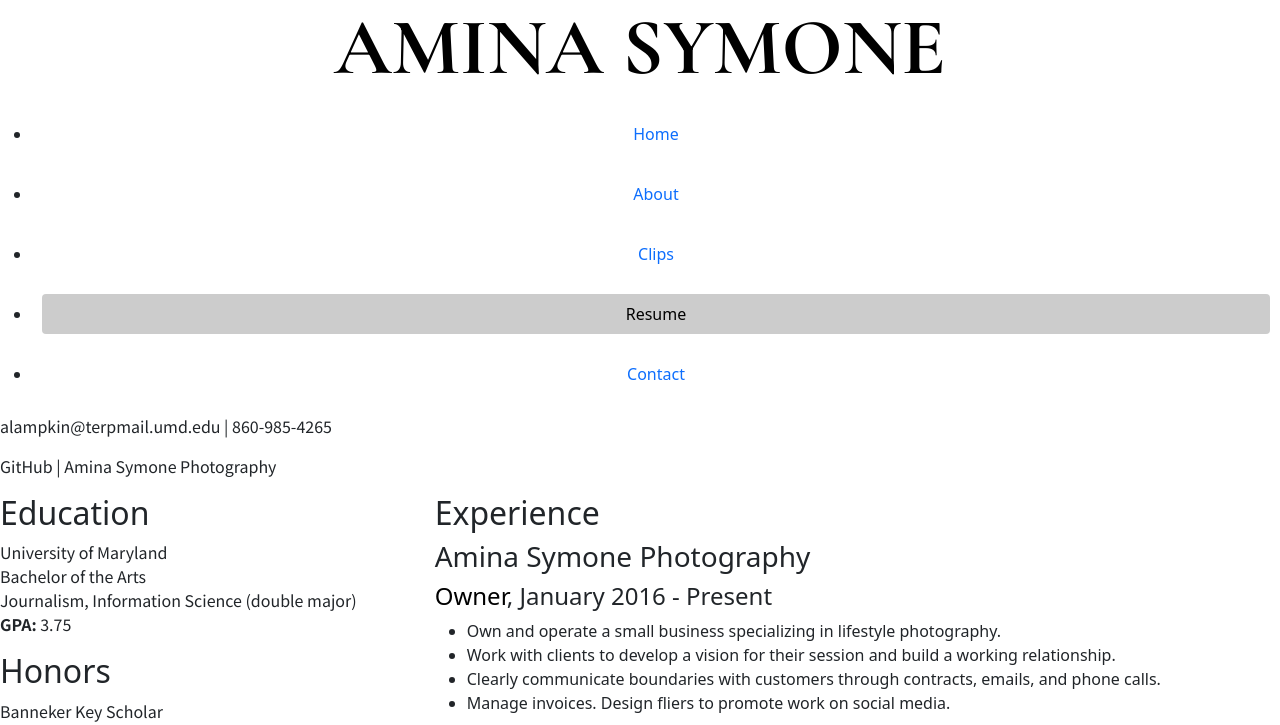
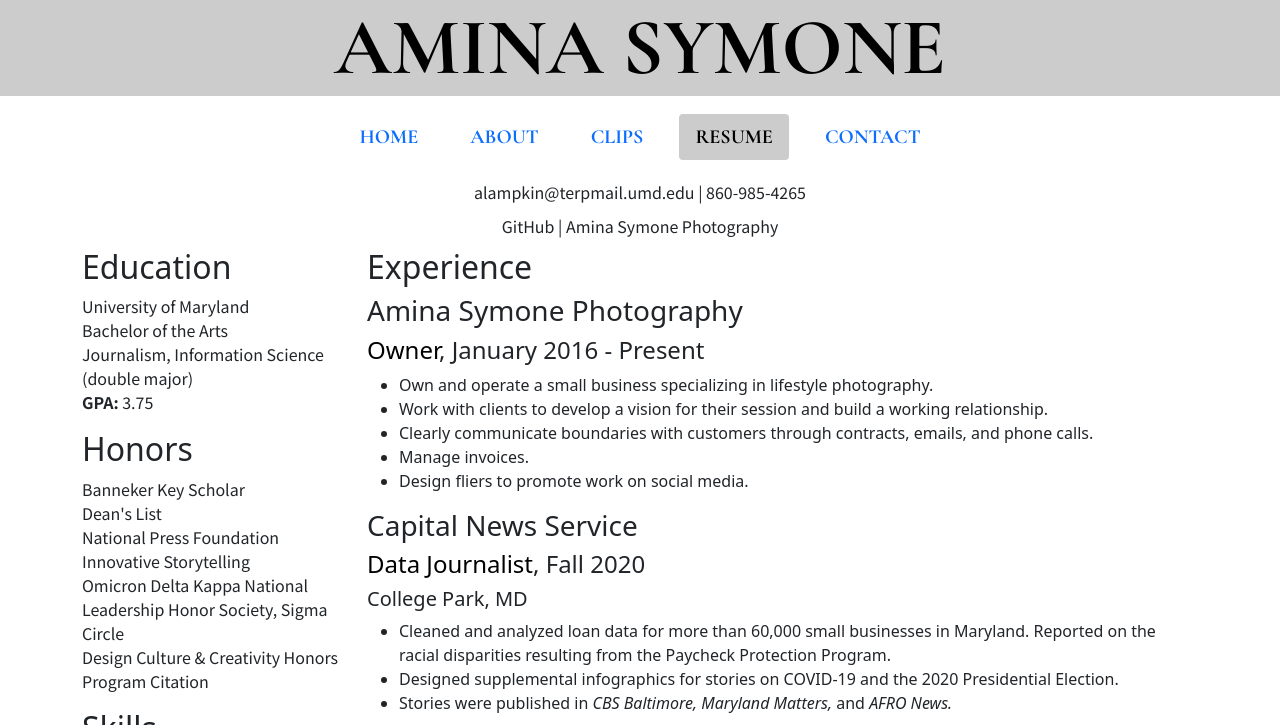
Before and after one commit to aminalampkin/aminalampkin.github.io, a plain HTML site: page resume/index.html in a window 1280 px wide. Shown: the top 725 px of the page. Drawn offline with nearby package versions, Linux system fonts and the light colour scheme.

Commit message:
updated resume

```diff
--- a/portfoliocssimages/css/style.css
+++ b/portfoliocssimages/css/style.css
@@ -24,6 +24,10 @@ h1 { /* edit for global */
     font-size: 80px;
     text-align: center;
 
+}
+p {
+    font-family: 'Noto Sans TC', sans-serif;
+    font-weight: 400;
 }
 
 #name {
@@ -72,14 +76,15 @@ h1 { /* edit for global */
     text-align: center;
 }
 
-p {
-    font-family: 'Noto Sans TC', sans-serif;
-    font-weight: 400;
-}
-
 #aboutheadshot {
     width: 100%;
     height: auto;
+}
+
+/* resume */
+.res-intro{
+    text-align: center;
+    margin-bottom: 10px;
 }
 
 .nav-bottom{
--- a/resume/index.html
+++ b/resume/index.html
@@ -13,11 +13,13 @@
     <!-- serif -->
     <link href="https://fonts.googleapis.com/css2?family=Cormorant+Garamond:ital,wght@0,300;0,400;0,500;0,600;0,700;1,300;1,400;1,500;1,600;1,700&display=swap" rel="stylesheet">
     <!-- sans serif -->
-    <link href="https://fonts.googleapis.com/css2?family=Noto+Sans+TC:wght@100;300;400;500;700;900&family=Roboto+Mono:ital,wght@0,100;0,200;0,300;0,400;0,500;0,600;0,700;1,100;1,200;1,300;1,400;1,500;1,600;1,700&display=swap" rel="stylesheet">
+    <link href="https://fonts.googleapis.com/css2?family=Noto+Sans+TC:wght@100;300;400;500;700;900&display=swap" rel="stylesheet">
     <!-- monospace -->
     <link href="https://fonts.googleapis.com/css2?family=Roboto+Mono:ital,wght@0,100;0,200;0,300;0,400;0,500;0,600;0,700;1,100;1,200;1,300;1,400;1,500;1,600;1,700&display=swap" rel="stylesheet">
     <!-- bootstrap css -->
     <link href="https://cdn.jsdelivr.net/npm/bootstrap@5.0.0-beta2/dist/css/bootstrap.min.css" rel="stylesheet" integrity="sha384-BmbxuPwQa2lc/FVzBcNJ7UAyJxM6wuqIj61tLrc4wSX0szH/Ev+nYRRuWlolflfl" crossorigin="anonymous">
+    <!-- social media icons -->
+    <link rel="stylesheet" href="https://cdn.jsdelivr.net/npm/bootstrap-icons@1.4.0/font/bootstrap-icons.css">
     <!-- custom css -->
     <link rel="stylesheet" type="text/css" href="../portfoliocssimages/css/style.css">
 </head>
@@ -26,9 +28,9 @@
 <body>
     <!--page contents go here-->
     <!-- header with name content -->
-    <h1><a href="index.html">Amina Symone</a></h1>
+    <h1 id="name"><a href="../index.html">Amina Symone</a></h1>
     <!-- navigation-->
-    <ul class="nav-top justify-content-center nav-pills nav-fill">
+    <ul class="nav justify-content-center nav-pills nav-top">
         <li class="nav-item">
             <a class="nav-link" href="../index.html">Home</a>
         </li>
@@ -39,19 +41,23 @@
             <a class="nav-link" href="../clips/index.html">Clips</a>
         </li>
         <li class="nav-item">
-            <a class="nav-link active" aria-current="page" href="resume/index.html">Resume</a>
+            <a class="nav-link active" aria-current="page" href="index.html">Resume</a>
         </li>
         <li class="nav-item">
             <a class="nav-link" href="../contact/index.html">Contact</a>
         </li>
     </ul>
     <!-- end of navigation-->
-
     <!-- end of navigation-->
-		<p class="res-top-links">alampkin@terpmail.umd.edu | 860-985-4265</p>
-		<p class="res-top-links">GitHub | Amina Symone Photography</p>
+    <div class="container">
         <div class="row">
-	<div class="col-4">
+            <div class="col-md-8 offset-md-2">
+                <p class="res-intro">alampkin@terpmail.umd.edu | 860-985-4265</p>
+                <p class="res-intro">GitHub | Amina Symone Photography</p>
+            </div>
+        </div>
+        <div class="row">
+            <div class="col-md-3">
                 <h2 class="res-sections">Education</h2>
                 <p>University of Maryland<br>Bachelor of the Arts<br>Journalism, Information Science (double major)<br><strong>GPA:</strong> 3.75</p>
                 <h2 class="res-sections">Honors</h2>
@@ -66,51 +72,42 @@
                     <li>Beginner D3, C3</li>
                 </ul>
             </div>
-		<div class="col-8">
+            <div class="col-md-9">
                 <h2 class="res-sections">Experience</h2>
-		  <h3 class = "res-job"> Amina Symone Photography </h3>
-		    <h4 class = "res-job-title"><a href = "aminasymone.com" target="_blank">Owner</a>, January 2016 - Present </h4>
+                <h3 class="res-job"> Amina Symone Photography </h3>
+                <h4 class="res-job-title"><a href="aminasymone.com" target="_blank">Owner</a>, January 2016 - Present </h4>
                 <ul class="res-description">
                     <li>Own and operate a small business specializing in lifestyle photography.</li>
                     <li>Work with clients to develop a vision for their session and build a working relationship.</li>
                     <li>Clearly communicate boundaries with customers through contracts, emails, and phone calls.</li>
-		    	 <li>Manage invoices. Design fliers to promote work on social media.</li>
+                    <li>Manage invoices.</li>
+                    <li>Design fliers to promote work on social media.</li>
                 </ul>
-
-		    <h3 id = "res-job">Capital News Service</h3>
-		     <h4 id = "res-job-title"> <a href = "https://alampkin.journoportfolio.com/data-journalism" target="_blank">Data Journalist</a>, Fall 2020</h4>
+                <h3 id="res-job">Capital News Service</h3>
+                <h4 id="res-job-title"> <a href="https://alampkin.journoportfolio.com/data-journalism" target="_blank">Data Journalist</a>, Fall 2020</h4>
                 <h5 class="res-location">College Park, MD</h5>
                 <ul>
-
                     <li>Cleaned and analyzed loan data for more than 60,000 small businesses in Maryland. Reported on the racial disparities resulting from the Paycheck Protection Program.</li>
-
                     <li>Designed supplemental infographics for stories on COVID-19 and the 2020 Presidential Election.</li>
-
                     <li>Stories were published in <em>CBS Baltimore, Maryland Matters,</em> and <em> AFRO News.</em></li>
-
                 </ul>
-
-		      <h4 id = "res-job-title"><a href="https://cnsmaryland.org/interactives/summer-2019/code-red/index.html" target="_blank">Photographer & Graphic Designer</a>, Summer 2019</h4>
+                <h4 id="res-job-title"><a href="https://cnsmaryland.org/interactives/summer-2019/code-red/index.html" target="_blank">Photographer & Graphic Designer</a>, Summer 2019</h4>
                 <h5 class="res-location">Baltimore, MD</h5>
                 <ul>
-
                     <li>Integrated data from other reporters to produce infographics.</li>
                     <li>Photographed and filmed subjects and scenery for a long-form investigative story about how climate change disproportionately affects residents of East Baltimore City.</li>
                     <li>Select photos from the story were published in <em>The Associated Press</em> and <em>The Washington Post</em>.</li>
                 </ul>
-
                 <h2 class="res-sections">Involvement</h2>
-		<h3 id ="res-job">The Black Explosion Newspaper</h3>
+                <h3 id="res-job">The Black Explosion Newspaper</h3>
                 <h4 id="res-job-title">Co-Editor-in-Chief & Photo Editor, Fall 2019-Present</h4>
                 <ul>
                     <li>Provide all writers with editing services such as fact-checking, fixing grammar, identifying missing angles, and ensuring style guidelines are followed.</li>
-		        <li>Developed general style guidelines for reporters. Schedule and lead assignment meetings.</li>
+                    <li>Developed general style guidelines for reporters.</li> <li>Schedule and lead assignment meetings.</li>
                 </ul>
-
                 <h4 id="res-job-title">Managing Editor & Photo Editor, Fall 2018-Spring 2019</h4>
                 <ul>
-
-		        <li>Corrected grammatical and factual mistakes. Published stories and organized the website.</li>
+                    <li>Corrected grammatical and factual mistakes.</li> <li>Published stories and organized the website.</li>
                     <li>Developed photography guidelines for visual reporters.</li>
                 </ul>
                 <h4 id="res-job-title">Staff Writer & Photographer</h4>
@@ -118,9 +115,8 @@
                     <li>Accurately wrote stories of interest to the university’s Black students, faculty, and staff.</li>
                     <li>Interviewed story subjects and photographed events.</li>
                 </ul>
-
-		  <h3 id = "res-job">Philip Merrill College of Journalism</h3>
-		    <h4 id = "res-job-title">Teaching Assistant, Fall 2019</h4>
+                <h3 id="res-job">Philip Merrill College of Journalism</h3>
+                <h4 id="res-job-title">Teaching Assistant, Fall 2019</h4>
                 <ul>
                     <li>Connected new journalism majors with on-campus publications for participation credit.</li>
                     <li>Graded assignments and completed additional tasks to help with the operation of the classroom.</li>
@@ -131,4 +127,5 @@
         <!-- bootstrap javascript -->
         <script src="https://cdn.jsdelivr.net/npm/bootstrap@5.0.0-beta2/dist/js/bootstrap.bundle.min.js" integrity="sha384-b5kHyXgcpbZJO/tY9Ul7kGkf1S0CWuKcCD38l8YkeH8z8QjE0GmW1gYU5S9FOnJ0" crossorigin="anonymous"></script>
 </body>
+
 </html>
```
Also changed, not shown: about/index.html (+1 -1 lines), index.html (+1 -1 lines). Lines whose indentation alone changed are shown as unchanged.
